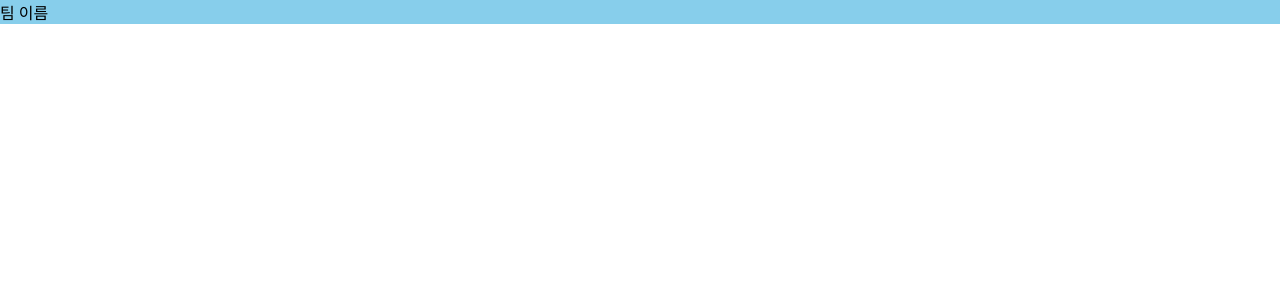
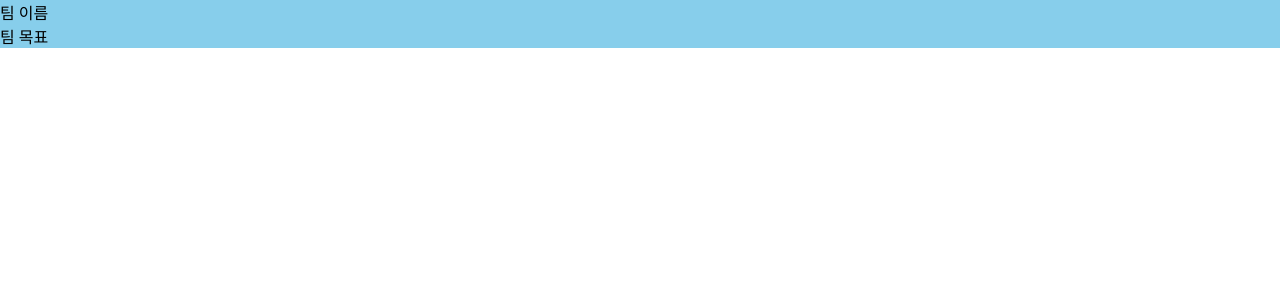
Before and after one commit to piTch-time/pitch-frontend, a React (Create React App) app: page /room in a window 1280 px wide. Shown: the top 300 px of the page. Built offline with nearby package versions, Linux system fonts and the light colour scheme.

Commit message:
feat : 팀 목표 추가

```diff
--- a/src/pages/Room/Room.tsx
+++ b/src/pages/Room/Room.tsx
@@ -1,10 +1,12 @@
 import styled from 'styled-components';
+import { TeamMission } from './components/TeamMission';
 import { TeamName } from './components/TeamName';
 
 export const Room = () => {
   return (
     <Container>
-      <TeamName name={'팀 이름'}></TeamName>
+      <TeamName name={'팀 이름'} />
+      <TeamMission content={'팀 목표'} />
     </Container>
   );
 };
--- /dev/null
+++ b/src/pages/Room/components/TeamMission.tsx
@@ -0,0 +1,17 @@
+import styled from 'styled-components';
+
+interface TeamMissionProps {
+  content: string;
+}
+
+export const TeamMission = ({ content }: TeamMissionProps) => {
+  return (
+    <Container>
+      <p>{content}</p>
+    </Container>
+  );
+};
+
+const Container = styled.div`
+  background-color: skyblue;
+`;
```
